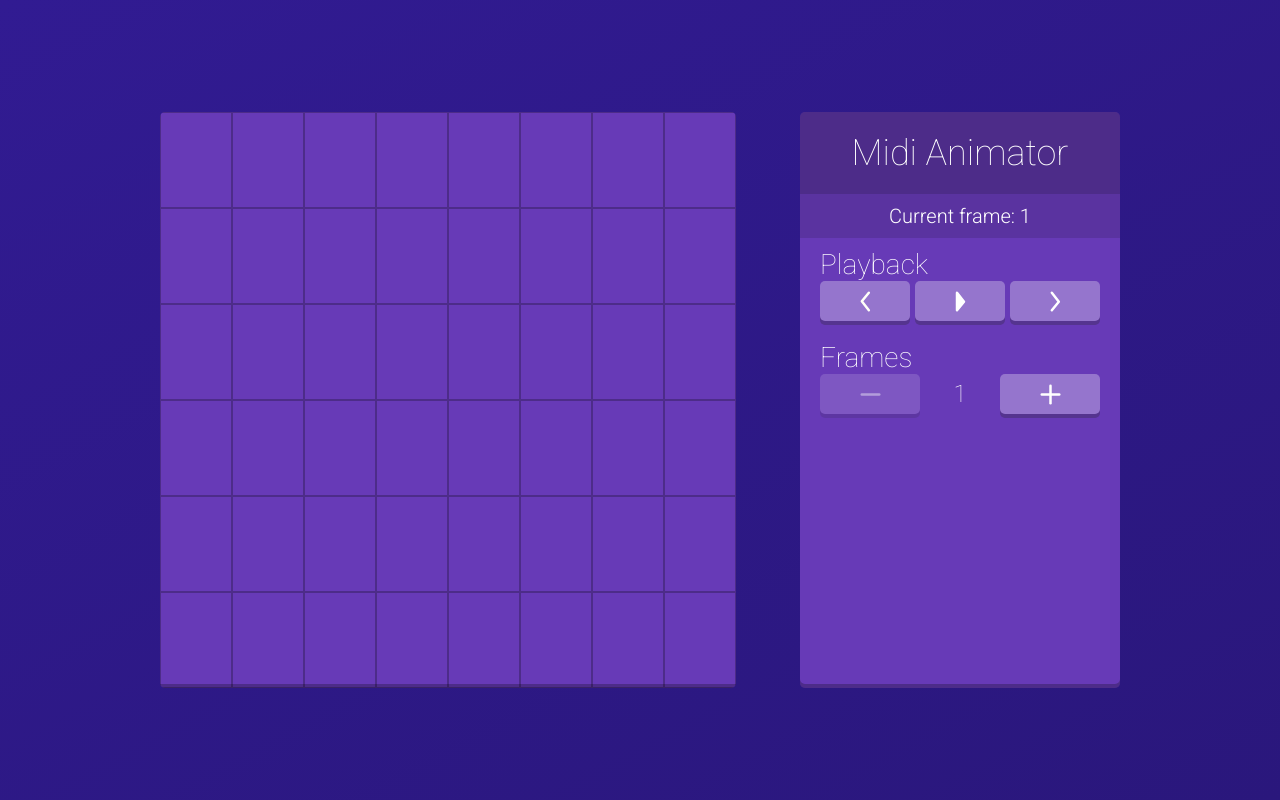
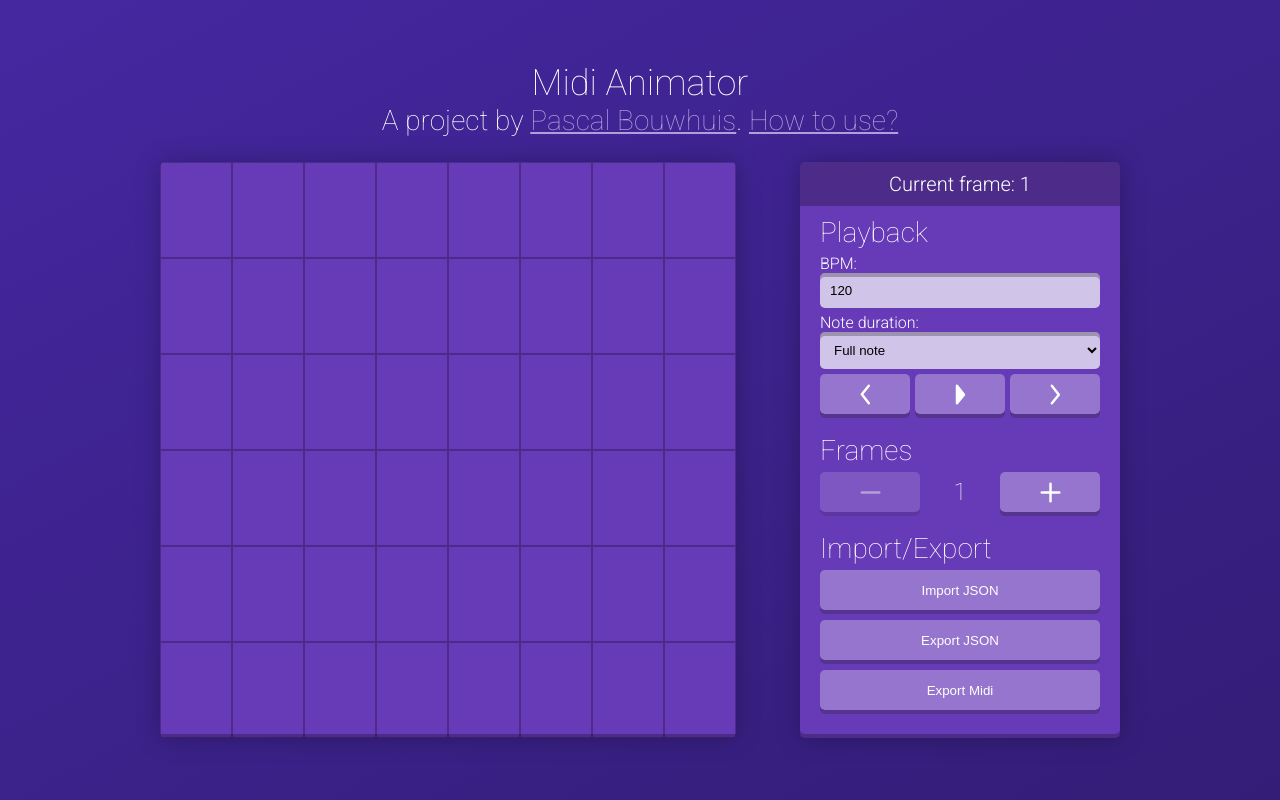
Before and after one commit to Gabbersaurus/midi-animator, a Vue app: page / in a window 1280 px wide. Built offline with nearby package versions, Linux system fonts and the light colour scheme.

Commit message:
Layout tweaks and export to json

```diff
--- a/src/App.vue
+++ b/src/App.vue
@@ -1,7 +1,14 @@
 <template>
     <div id="app">
-        <AnimationGrid/>
-        <Settings/>
+        <header>
+            <h1>Midi Animator</h1>
+            <p>A project by <a href="https://www.linkedin.com/in/pascal-bouwhuis-67971045/" target="_blank">Pascal
+                Bouwhuis</a>. <a href="#">How to use?</a></p>
+        </header>
+        <main>
+            <AnimationGrid/>
+            <Settings/>
+        </main>
     </div>
 </template>
 
@@ -30,12 +37,40 @@
         -webkit-font-smoothing: antialiased;
         -moz-osx-font-smoothing: grayscale;
         color: white;
-        background: linear-gradient(152deg, #311B92 0%, darken(#311B92, 5%) 100%);
+        background: linear-gradient(152deg, #4527A0 0%, darken(#4527A0, 10%) 100%);
         width: 100vw;
         height: 100vh;
         display: flex;
+        flex-direction: column;
         justify-content: center;
         align-items: center;
+
+        header {
+            margin-bottom: 25px;
+            text-align: center;
+
+            h1 {
+                margin: 0;
+                font-weight: 100;
+                font-size: 36px;
+            }
+
+            p {
+                margin: 0;
+                font-weight: 100;
+                font-size: 28px;
+
+                a {
+                    color: #B39DDB;
+                }
+            }
+        }
+
+        main {
+            display: flex;
+            justify-content: center;
+            align-items: center;
+        }
     }
 
     button {
--- a/src/components/AnimationGrid.vue
+++ b/src/components/AnimationGrid.vue
@@ -49,6 +49,7 @@
         flex-direction: column;
         overflow: hidden;
         margin-right: 5vw;
+        box-shadow: 0 0 25px rgba(0, 0, 0, 0.25);
 
         .row {
             flex: 1;
--- a/src/components/Settings.vue
+++ b/src/components/Settings.vue
@@ -1,23 +1,22 @@
 <template>
     <div id="settings">
-        <div class="title">
-            <h1>Midi Animator</h1>
-        </div>
         <div class="sub-title">
             Current frame: {{ $store.state.currentFrame + 1 }}
         </div>
         <playback></playback>
         <frame-settings></frame-settings>
+        <export></export>
     </div>
 </template>
 
 <script>
   import FrameSettings from './Settings/FrameSettings';
   import Playback from './Settings/Playback';
+  import Export from './Settings/Export';
 
   export default {
     name: 'AnimationGrid',
-    components: {Playback, FrameSettings},
+    components: {Playback, FrameSettings, Export},
   };
 </script>
 
@@ -28,7 +27,7 @@
         padding: 10px 20px;
 
         h3 {
-            margin: 0;
+            margin: 0 0 5px 0;
             font-weight: 100;
             font-size: 28px;
         }
@@ -42,22 +41,10 @@
         border-radius: 5px;
         background-color: #673AB7;
         overflow: hidden;
-        box-shadow: 0 -4px 0 0 inset rgba(0, 0, 0, 0.25);
-
-        .title {
-            background-color: rgba(0, 0, 0, 0.25);
-            padding: 20px 20px;
-            text-align: center;
-
-            h1 {
-                margin: 0;
-                font-weight: 100;
-                font-size: 36px;
-            }
-        }
+        box-shadow: 0 0 25px rgba(0, 0, 0, 0.25), 0 -4px 0 0 inset rgba(0, 0, 0, 0.25);
 
         .sub-title {
-            background-color: rgba(0, 0, 0, 0.125);
+            background-color: rgba(0, 0, 0, 0.25);
             font-size: 20px;
             padding: 10px 10px;
             text-align: center;
--- /dev/null
+++ b/src/components/Settings/Export.vue
@@ -0,0 +1,59 @@
+<template>
+    <div id="export-settings" class="settings-panel">
+        <h3>Import/Export</h3>
+        <div>
+            <button>Import JSON</button>
+            <button @click="exportJson">Export JSON</button>
+            <button>Export Midi</button>
+        </div>
+    </div>
+</template>
+
+<script>
+  import {mapState} from 'vuex';
+
+  export default {
+    name: 'Export',
+    computed: {
+      ...mapState({
+        bpm: state => state.bpm,
+        noteDuration: state => state.noteDuration,
+        width: state => state.width,
+        height: state => state.height,
+        frames: state => state.frames,
+      })
+    },
+    methods: {
+      exportJson () {
+        let data = JSON.stringify({
+          bpm: this.bpm,
+          noteDuration: this.noteDuration,
+          width: this.width,
+          height: this.height,
+          frames: this.frames,
+        });
+        let blob = new Blob([data], {type: 'text/plain'});
+        let a = document.createElement('a');
+        a.download = prompt('Name of animation?') + '.json';
+        a.href = window.URL.createObjectURL(blob);
+        a.dataset.downloadurl = ['text/json', a.download, a.href].join(':');
+        document.body.appendChild(a);
+        a.click();
+        a.remove();
+      }
+    }
+  };
+</script>
+
+<style lang="scss" scoped>
+    #export-settings {
+        div {
+            display: flex;
+            flex-direction: column;
+
+            button {
+                margin-bottom: 10px;
+            }
+        }
+    }
+</style>
--- a/src/components/Settings/Playback.vue
+++ b/src/components/Settings/Playback.vue
@@ -2,7 +2,22 @@
     <div id="playback-settings" class="settings-panel">
         <h3>Playback</h3>
         <div class="speed">
-
+            <div class="form-group">
+                <label for="bpm">BPM:</label>
+                <input type="number" :value="bpm" id="bpm" @input="onBpmChange" min="1">
+            </div>
+            <div class="form-group">
+                <label for="note-duration">Note duration:</label>
+                <select :value="noteDuration" id="note-duration" @input="onNoteDurationChange">
+                    <option value="1">Full note</option>
+                    <option value="2">1/2 note</option>
+                    <option value="4">1/4 note</option>
+                    <option value="8">1/8 note</option>
+                    <option value="16">1/16 note</option>
+                    <option value="32">1/32 note</option>
+                    <option value="64">1/64 note</option>
+                </select>
+            </div>
         </div>
         <div class="playback-controls">
             <button :disabled="$store.state.frames.length < 1" @click="previousFrame"
@@ -27,20 +42,14 @@
       })
     },
     watch: {
-      playing (playing) {
-        if (this.loop) {
-          clearInterval(this.loop);
-        }
-
-        if (playing) {
-          this.loop = setInterval(() => {
-            this.nextFrame();
-          }, (60 / (this.$store.state.bpm / this.$store.state.noteDuration)) * 1000);
-
-          return;
-        }
-
-        this.loop = null;
+      playing () {
+        this.resetLoop();
+      },
+      bpm () {
+        this.resetLoop();
+      },
+      noteDuration () {
+        this.resetLoop();
       }
     },
     data () {
@@ -50,11 +59,32 @@
       };
     },
     methods: {
+      onBpmChange (e) {
+        this.$store.commit('setBpm', parseInt(e.target.value));
+      },
+      onNoteDurationChange (e) {
+        this.$store.commit('setNoteDuration', parseInt(e.target.value));
+      },
       nextFrame () {
         this.$store.commit('nextFrame');
       },
       previousFrame () {
         this.$store.commit('previousFrame');
+      },
+      resetLoop () {
+        if (this.loop) {
+          clearInterval(this.loop);
+        }
+
+        if (this.playing) {
+          this.loop = setInterval(() => {
+            this.nextFrame();
+          }, (60 / (this.$store.state.bpm * this.$store.state.noteDuration)) * 1000);
+
+          return;
+        }
+
+        this.loop = null;
       }
     }
   };
@@ -62,7 +92,27 @@
 
 <style lang="scss" scoped>
     #playback-settings {
-        div {
+        .speed {
+            .form-group {
+                margin-bottom: 5px;
+
+                label {
+                    display: block;
+                }
+
+                input, select {
+                    width: 100%;
+                    box-sizing: border-box;
+                    background-color: #D1C4E9;
+                    box-shadow: inset 0 4px 0 0 rgba(0, 0, 0, 0.25);
+                    border-radius: 5px;
+                    border: none;
+                    padding: 10px;
+                }
+            }
+        }
+
+        .playback-controls {
             display: flex;
 
             button {
--- a/src/store.js
+++ b/src/store.js
@@ -16,6 +16,12 @@ export default new Vuex.Store({
     ]
   },
   mutations: {
+    setBpm (state, bpm) {
+      state.bpm = bpm;
+    },
+    setNoteDuration (state, noteDuration) {
+      state.noteDuration = noteDuration;
+    },
     setPixel (state, payload) {
       let frames = state.frames;
       state.frames = [];
```
Also changed, not shown: 1 other file (tests, documents, lock files or other folders).
